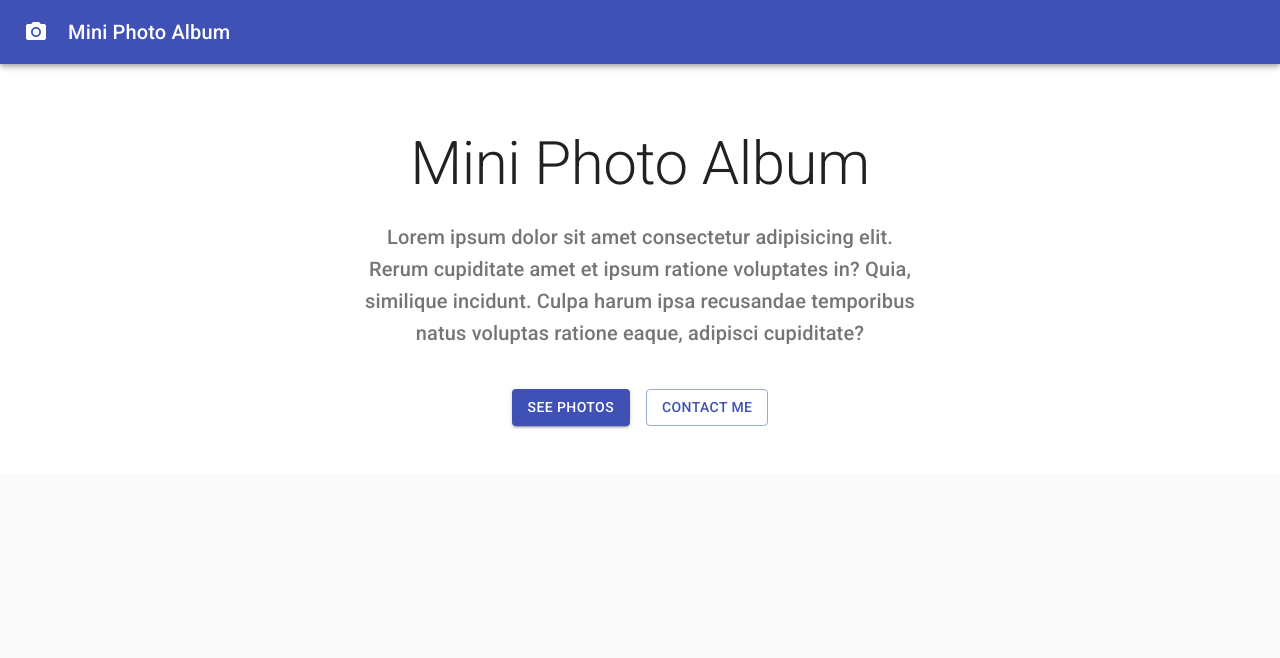
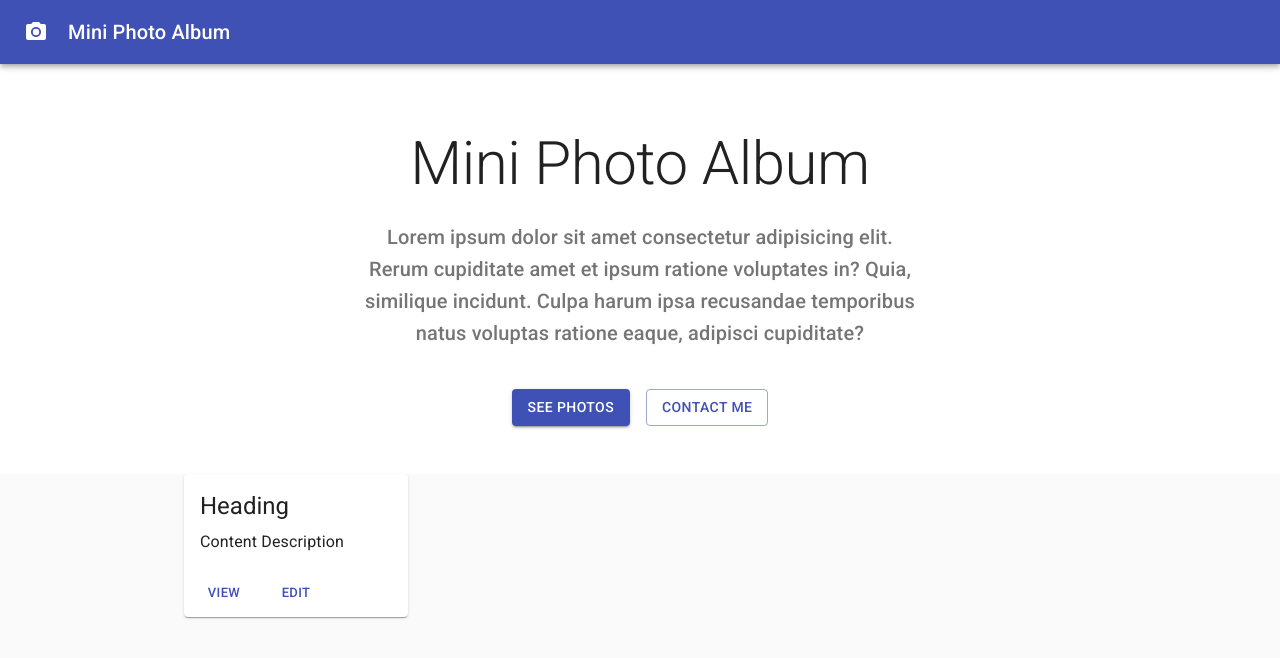
Before and after one commit to nuovodw/react_mini_photo_album, a React (Create React App) app: page / in a window 1280 px wide. Shown: the top 658 px of the page. Built offline with nearby package versions, Linux system fonts and the light colour scheme; grey boxes are pictures that could not be loaded.

Commit message:
add media card components

```diff
--- a/src/App.js
+++ b/src/App.js
@@ -65,6 +65,34 @@ const App = () => {
 						</div>
 					</Container>
 				</div>
+				<Container className={classes.cardGrid} maxWidth="md">
+					<Grid container spacing={4}>
+						<Grid item>
+							<Card className={classes.card}>
+								<CardMedia
+									className={classes.CardMedia}
+									image="https://source.unsplash.com/random"
+									titles="image titles"
+								/>
+								<CardContent className={classes.cardContent}>
+									<Typography gutterBottom variant="h5">
+										Heading
+									</Typography>
+									<Typography>Content Description</Typography>
+								</CardContent>
+								<CardActions>
+									<Button size="small" color="primary">
+										View
+									</Button>
+									<Button size="small" color="primary">
+										Edit
+									</Button>
+									<Button></Button>
+								</CardActions>
+							</Card>
+						</Grid>
+					</Grid>
+				</Container>
 			</main>
 		</>
 	);
```
